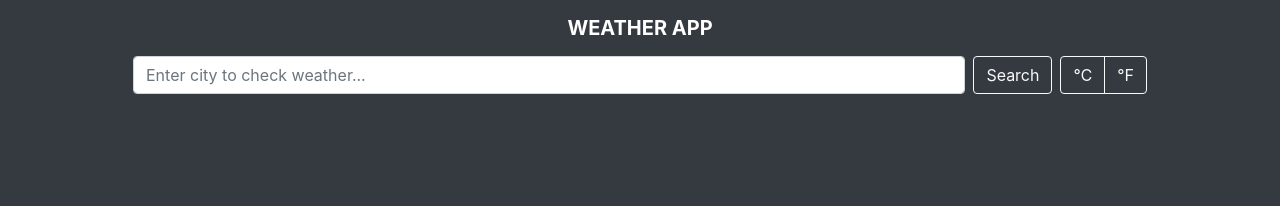
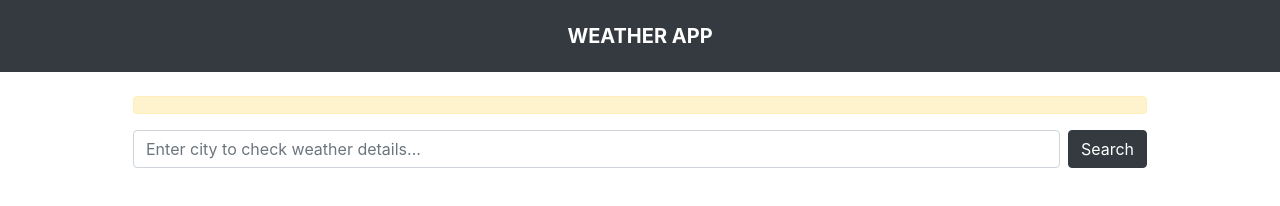
Before and after one commit to suretrust/weather-app, a website built with webpack: page dist/index.html in a window 1280 px wide. Built offline with nearby package versions, Linux system fonts and the light colour scheme.

Commit message:
Add navbar and form

```diff
--- a/dist/index.html
+++ b/dist/index.html
@@ -11,27 +11,27 @@
     <title>Weather App</title>
 </head>
 
-<body class="bg-dark">
+<body>
+    <nav class="navbar navbar-dark bg-dark py-3 mb-4">
+        <a class="navbar-brand mx-auto font-weight-bold" href="#">WEATHER APP</a>
+    </nav>
     <div class="container">
+        <div class="mx-auto">
 
-        <nav class="navbar navbar-danger text-white">
-            <a class="navbar-brand text-white mx-auto font-weight-bold" href="#">WEATHER APP</a>
-        </nav>
+            <div class="alert alert-warning text-center mx-md-5 py-2" role="alert" id="error"></div>
 
-        <form>
-            <div class="mx-md-5">
-                <div class="d-flex justify-content-between">
-                    <input class="form-control mr-2" type="search" placeholder="Enter city to check weather..." aria-label="Search">
-
-                    <button class="btn btn-outline-light mr-2" type="submit">Search</button>
-                    <div class="btn-group" role="group">
-                        <button type="button" class="btn btn-outline-light">&#8451;</button>
-                        <button type="button" class="btn btn-outline-light">&#8457;</button>
+            <form>
+                <div class="mx-md-5">
+                    <div class="d-flex justify-content-between">
+                        <input id="city" class="form-control mr-2" type="search"
+                            placeholder="Enter city to check weather details..." aria-label="Search">
+                        <button class="btn btn-dark" id="search">Search</button>
                     </div>
                 </div>
-            </div>
-        </form>
+            </form>
 
+            <div id="weather-details"></div>
+        </div>
     </div>
 
     <script src="./main.js"></script>
```
